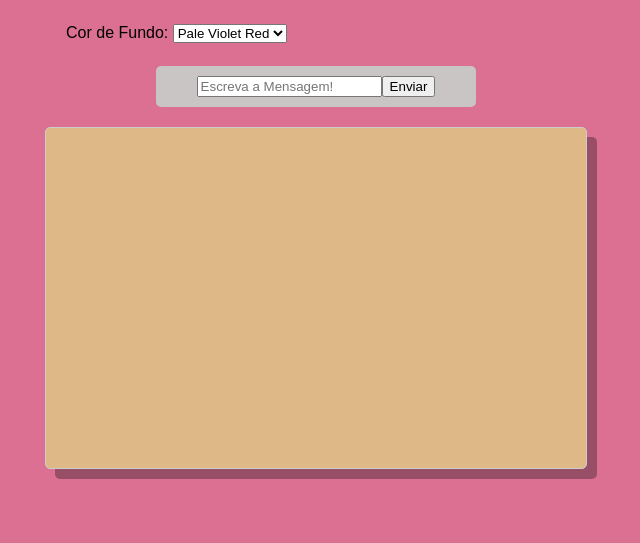
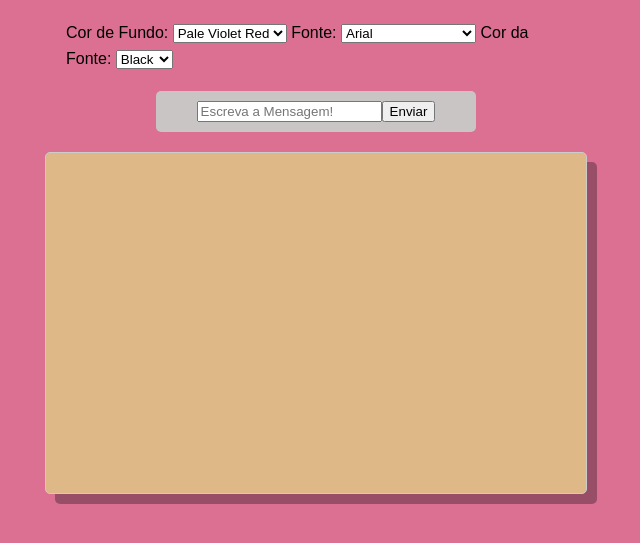
Before and after one commit to DeskFanzin/pythonchat-docker, a Flask app: page /real_chat in a window 1280 px wide. Shown: the top 543 px of the page, without its empty margins (324-964 px from the left). Run offline with Flask 2, Linux system fonts and the light colour scheme; some libraries are stand-ins or nearby versions.

Commit message:
ultima versao

```diff
--- a/app/templates/message.html
+++ b/app/templates/message.html
@@ -19,6 +19,31 @@
             <option value="palevioletred">Pale Violet Red</option>
             <option value="lightblue">Light Blue</option>
             <option value="lightgreen">Light Green</option>
+            <option value="white">White</option>
+            <option value="grey">Grey</option>
+            <option value="black">Black</option>
+            <option value="yellow">Yellow</option>
+            <option value="orange">Orange</option>
+            <option value="purple">Purple</option>
+            <!-- Adicione outras opções de cores aqui -->
+        </select>
+        <label for="font-family">Fonte:</label>
+        <select id="font-family">
+            <option value="Arial">Arial</option>
+            <option value="Verdana">Verdana</option>
+            <option value="Helvetica">Helvetica</option>
+            <option value="Times New Roman">Times New Roman</option>
+            <option value="Courier New">Courier New</option>
+            <option value="fantasy">Papyrus</option>
+            <!-- Adicione outras opções de fontes aqui -->
+        </select>
+        <label for="font-color">Cor da Fonte:</label>
+        <select id="font-color">
+            <option value="black">Black</option>
+            <option value="white">White</option>
+            <option value="grey">Grey</option>
+            <option value="red">Red</option>
+            <option value="blue">Blue</option>
             <!-- Adicione outras opções de cores aqui -->
         </select>
     </div>
@@ -50,6 +75,18 @@
                 document.body.style.backgroundColor = selectedColor;
             });
 
+            const fontFamilySelect = document.getElementById("font-family");
+            fontFamilySelect.addEventListener("change", () => {
+                const selectedFont = fontFamilySelect.value;
+                document.body.style.fontFamily = selectedFont;
+            });
+
+            const fontColorSelect = document.getElementById("font-color");
+            fontColorSelect.addEventListener("change", () => {
+                const selectedColor = fontColorSelect.value;
+                document.body.style.color = selectedColor;
+            });
+
             socket.on('message', (message) => {
                 let messageElement = document.createElement("p");
                 messageElement.innerText = message;
```
